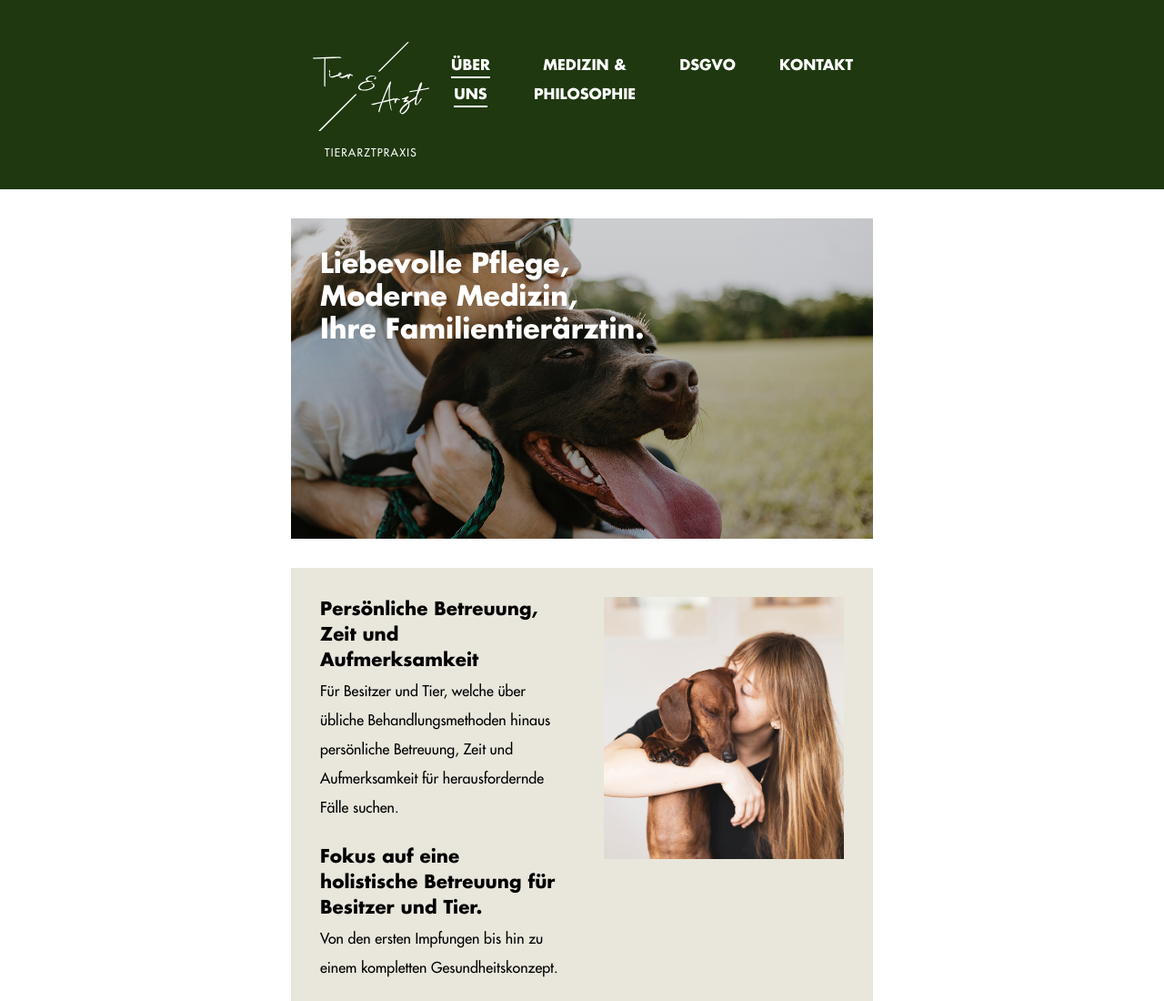
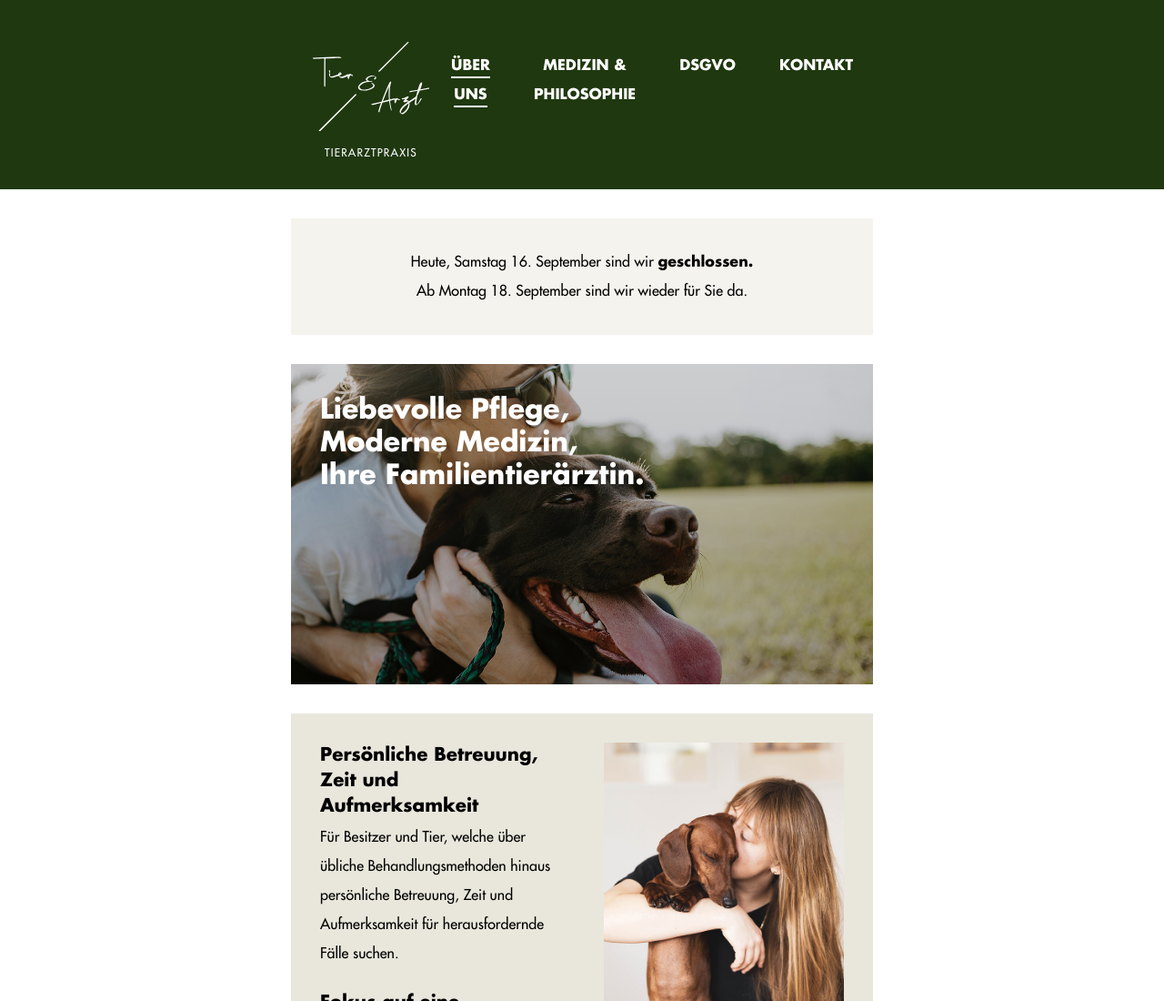
Before and after one commit to jesse1k87/tierundarzt, an Eleventy site: page src/index.html in a window 1280 px wide. Shown: the top 1100 px of the page at 91% size. Built offline with nearby package versions, Linux system fonts and the light colour scheme; Eleventy itself is replaced by a stand-in of ours; files that its build step writes are made by us from their sources.

Commit message:
Update banner.html

```diff
--- a/src/_includes/partials/banner.html
+++ b/src/_includes/partials/banner.html
@@ -1,8 +1,6 @@
-<!-- <section class="text-center bg-sage-100">
+<section class="text-center bg-sage-100">
   <span class="m-0 tracking-normal text-base">
-    Vom <span class="font-bold">6. bis 8. Juli</span> sind wir
-    <span class="font-bold">geschlossen.</span><br />
-    Ab dem 10. Juli sind wir wieder für Sie da.
+    Heute, Samstag 16. September sind wir <span class="font-bold">geschlossen.</span><br />
+    Ab Montag 18. September sind wir wieder für Sie da.
   </span>
 </section>
- -->
```
